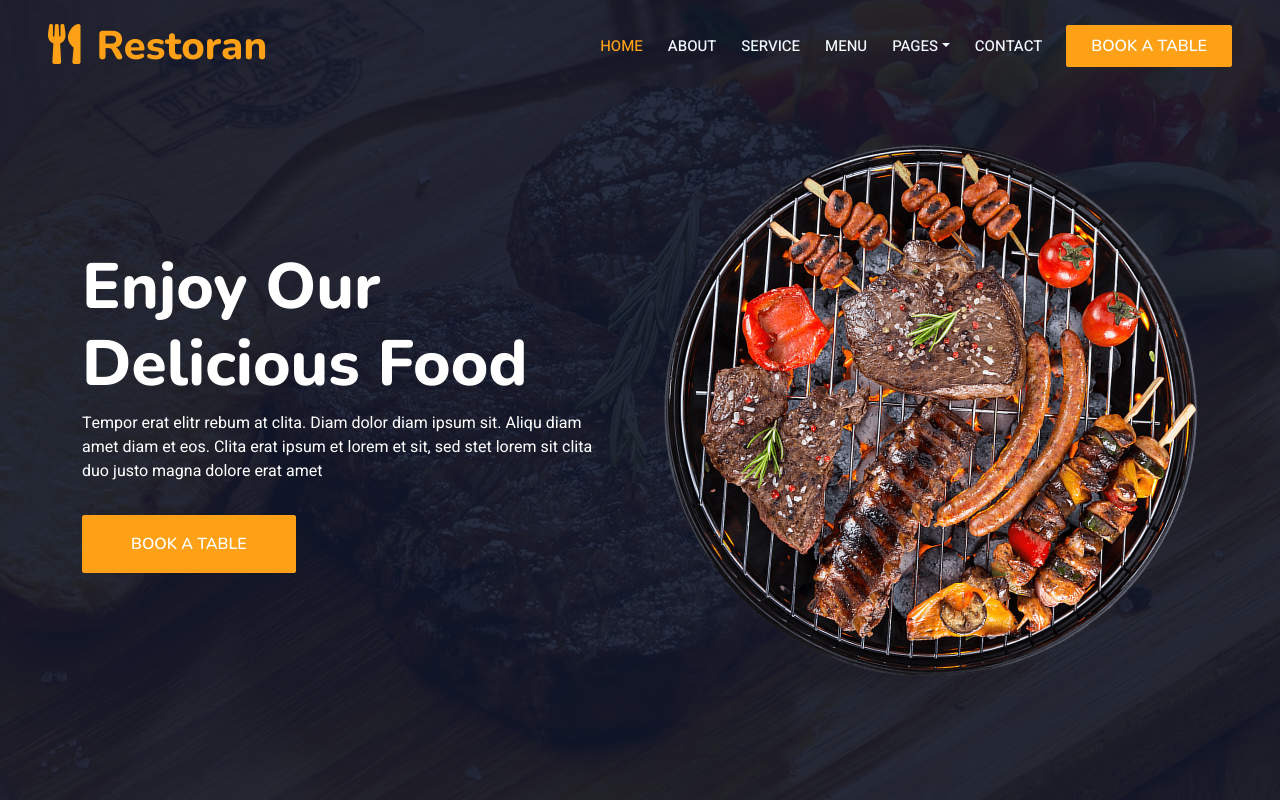
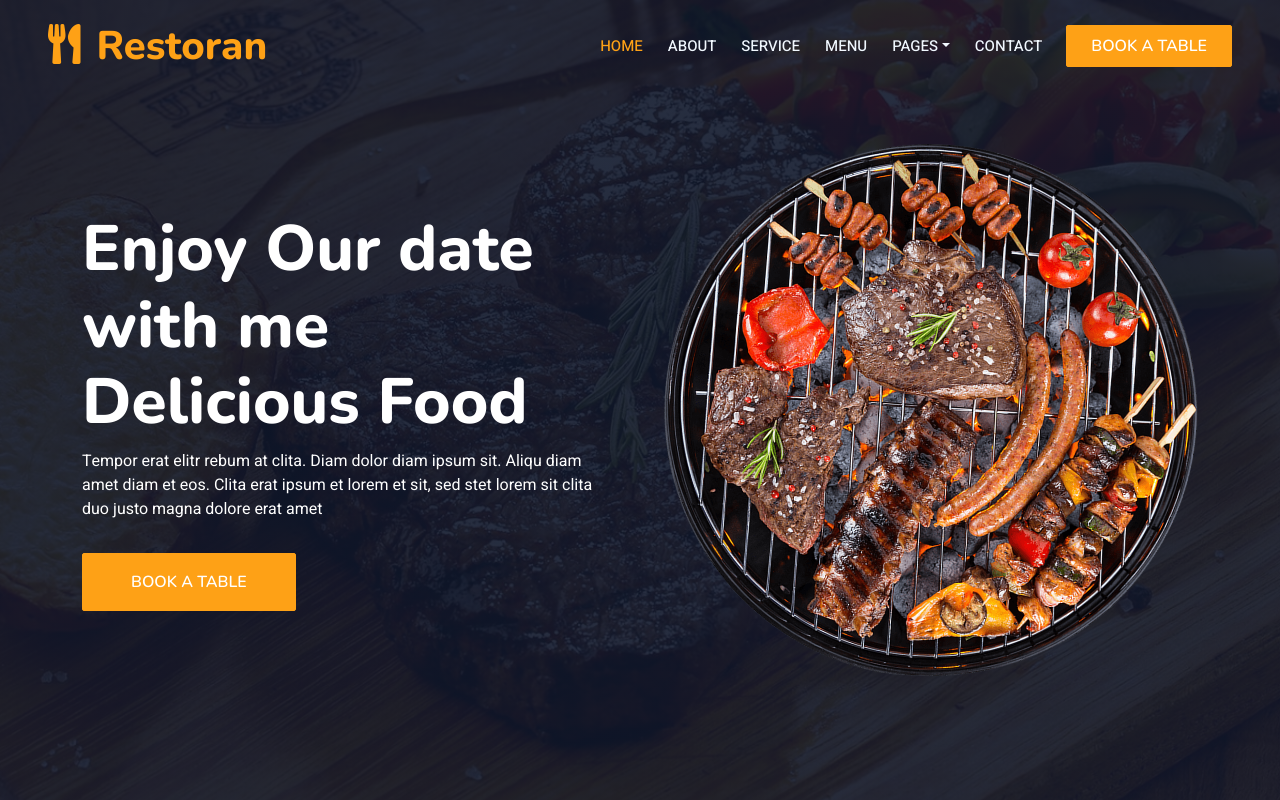
Before and after one commit to BROSITH3333/DevOpsFinal, a plain HTML site: page index.html in a window 1280 px wide. Shown: the top 800 px of the page. Drawn offline with nearby package versions, Linux system fonts and the light colour scheme.

Commit message:
Change index

```diff
--- a/index.html
+++ b/index.html
@@ -111,7 +111,7 @@
             <div class="row align-items-center g-5">
               <div class="col-lg-6 text-center text-lg-start">
                 <h1 class="display-3 text-white animated slideInLeft">
-                  Enjoy Our<br />Delicious Food
+                  Enjoy Our date with me <br />Delicious Food
                 </h1>
                 <p class="text-white animated slideInLeft mb-4 pb-2">
                   Tempor erat elitr rebum at clita. Diam dolor diam ipsum sit.
```
